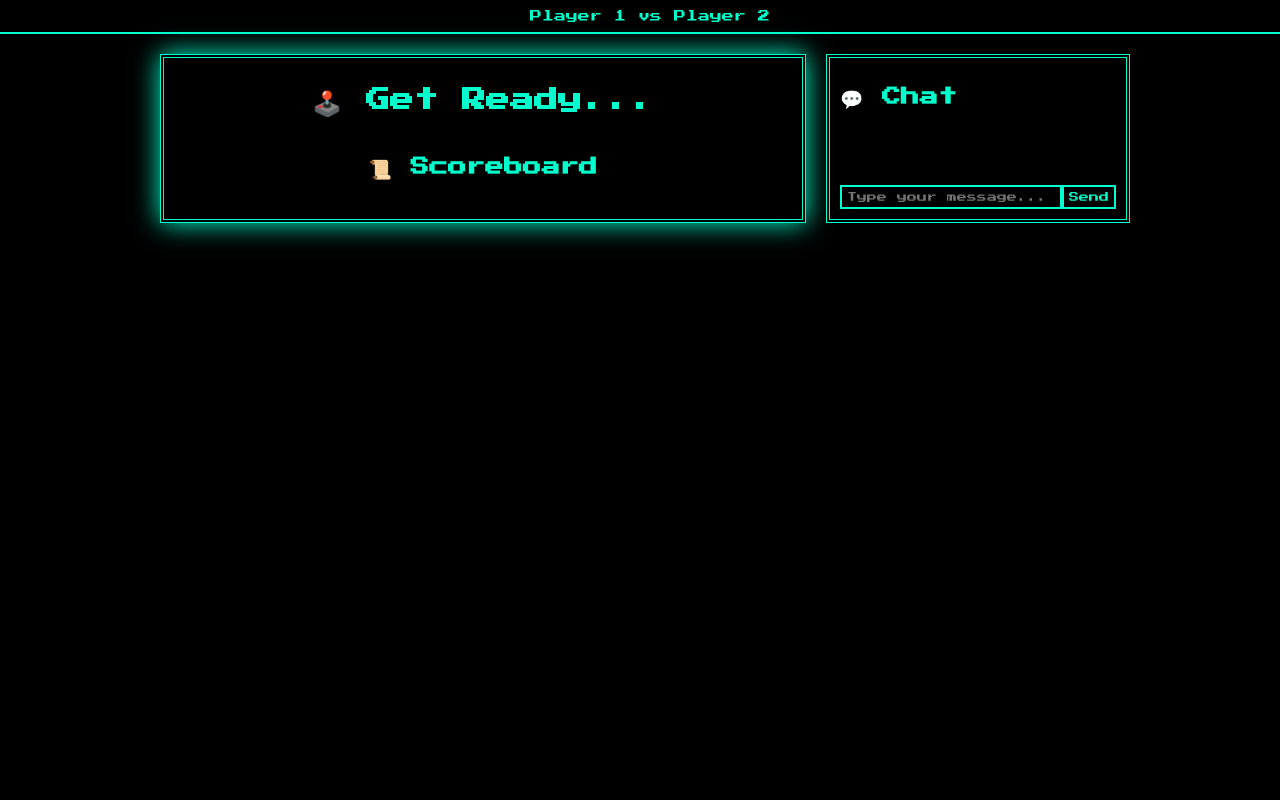
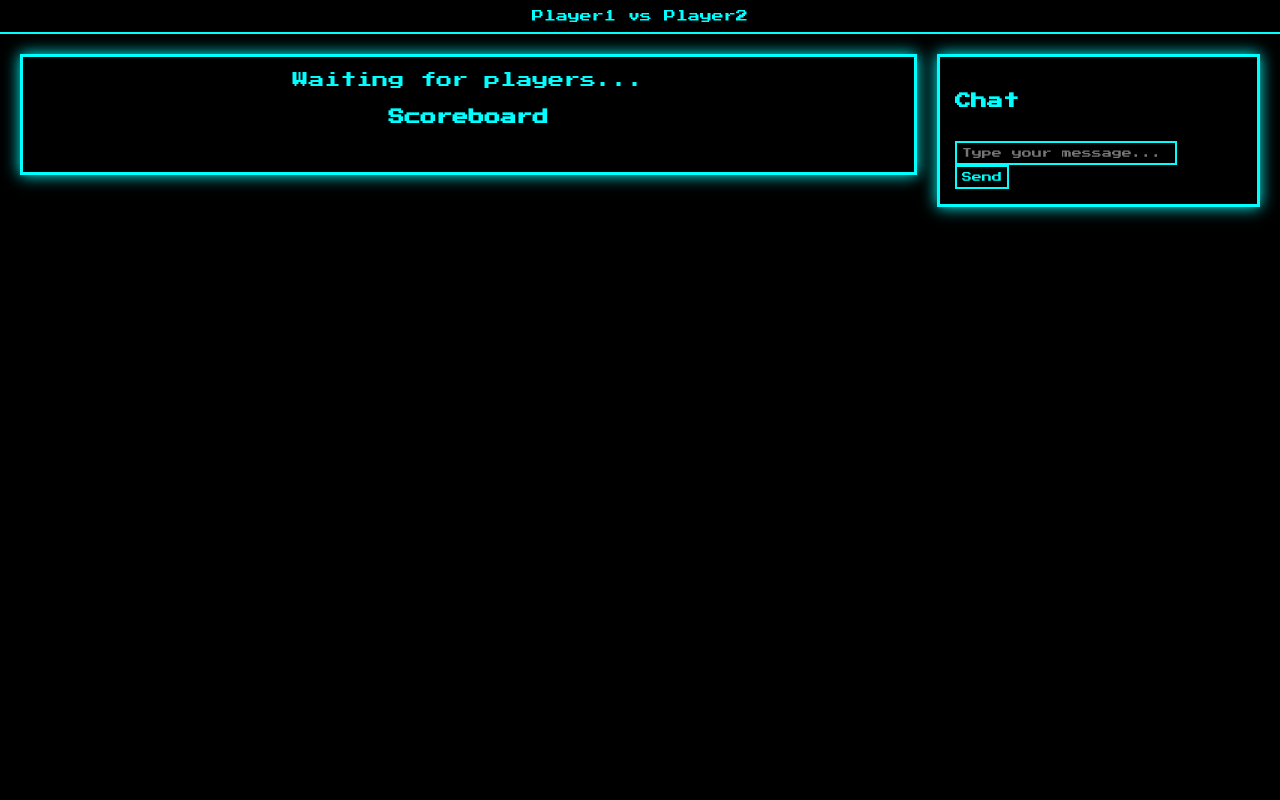
Before and after one commit to Kayyummd/game, a Flask app: page /multiplayer_game.html in a window 1280 px wide. Run offline with Flask 3, Linux system fonts and the light colour scheme; some libraries are stand-ins or nearby versions.

Commit message:
Update multiplayer_game.html

```diff
--- a/cricket_project/templates/multiplayer_game.html
+++ b/cricket_project/templates/multiplayer_game.html
@@ -1,278 +1,200 @@
 <!DOCTYPE html>
 <html lang="en">
 <head>
-  <meta charset="UTF-8" />
-  <title>🎮 Hand Cricket Multiplayer Game</title>
-  <meta name="viewport" content="width=device-width, initial-scale=1.0"/>
+  <meta charset="UTF-8">
+  <title>🎮 Hand Cricket Multiplayer</title>
+  <meta name="viewport" content="width=device-width,initial-scale=1"/>
   <link href="https://fonts.googleapis.com/css2?family=Press+Start+2P&display=swap" rel="stylesheet"/>
   <script src="https://cdn.socket.io/4.7.2/socket.io.min.js"></script>
   <script src="https://cdn.jsdelivr.net/npm/canvas-confetti@1.6.0/dist/confetti.browser.min.js"></script>
   <style>
     html, body {
-      margin: 0;
-      padding: 0;
-      height: 100%;
-      font-family: 'Press Start 2P', cursive;
-      background: black;
-      overflow: hidden;
-      color: #00ffcc;
+      margin:0; padding:0; height:100%;
+      font-family:'Press Start 2P',cursive;
+      background:#000; color:#0ff;
+      overflow:hidden;
     }
-
     .top-bar {
-      width: 100%;
-      padding: 10px;
-      background-color: #000000cc;
-      text-align: center;
-      font-size: 12px;
-      border-bottom: 2px solid #00ffcc;
-      z-index: 10;
-      position: relative;
+      padding:10px; text-align:center; font-size:12px;
+      background:#0008; border-bottom:2px solid #0ff;
     }
-
-    .game-wrapper {
-      display: flex;
-      justify-content: space-between;
-      width: 100%;
-      max-width: 1000px;
-      margin: auto;
-      z-index: 10;
-      position: relative;
+    .container {
+      display:flex; justify-content:center; align-items:flex-start;
+      gap:20px; padding:20px;
     }
-
-    .game-container {
-      flex: 3;
-      display: flex;
-      flex-direction: column;
-      align-items: center;
-      margin: 20px;
-      padding: 10px;
-      background-color: #000000cc;
-      box-shadow: 0 0 25px #00ffcc;
-      border: 4px double #00ffcc;
+    .game, .chat {
+      background:#0008; border:3px solid #0ff; padding:15px;
+      box-shadow:0 0 15px #0ff;
     }
-
-    .chat-box {
-      flex: 1;
-      display: flex;
-      flex-direction: column;
-      margin: 20px 10px 20px 0;
-      padding: 10px;
-      background-color: #000000cc;
-      border: 4px double #00ffcc;
-      max-height: 500px;
+    .game { flex:3; text-align:center; }
+    .chat { flex:1; display:flex; flex-direction:column; max-height:500px; }
+    #history, #chat-messages { overflow-y:auto; font-size:10px; flex:1; margin-bottom:10px; }
+    #history li, #chat-messages div { margin:4px 0; }
+    button, input {
+      font-family:inherit; background:#000; color:#0ff;
+      border:2px solid #0ff; padding:5px; font-size:10px;
     }
-
-    #chat-messages {
-      flex: 1;
-      overflow-y: auto;
-      font-size: 10px;
-      margin-bottom: 10px;
-    }
-
-    #chat-input {
-      display: flex;
-    }
-
-    #chat-input input,
-    #chat-input button,
-    button {
-      font-family: 'Press Start 2P', cursive;
-      background-color: #000;
-      color: #00ffcc;
-      border: 2px solid #00ffcc;
-      padding: 5px;
-      font-size: 10px;
-    }
-
-    #chat-input input {
-      flex: 1;
-    }
-
-    #chat-input button, button {
-      cursor: pointer;
-    }
-
-    button:hover {
-      background-color: #00ffcc;
-      color: #000;
-    }
-
-    #history {
-      max-height: 200px;
-      overflow-y: auto;
-      margin: 10px 0;
-      font-size: 10px;
-      width: 100%;
-    }
-
-    .hidden {
-      display: none;
-    }
-
-    .confetti {
-      position: fixed;
-      top: 0; left: 0;
-      width: 100%;
-      height: 100%;
-      pointer-events: none;
-      z-index: 999;
-    }
+    button:hover, input:focus { background:#0ff; color:#000; }
+    .hidden { display:none; }
+    .confetti { position:fixed; top:0; left:0; width:100%; height:100%; pointer-events:none; z-index:999; }
   </style>
 </head>
 <body>
+  <div class="top-bar" id="top-usernames">Player1 vs Player2</div>
 
-  <!-- Game UI -->
-  <div class="top-bar" id="top-usernames">Player 1 vs Player 2</div>
+  <div class="container">
+    <div class="game">
+      <div id="status">Waiting for players...</div>
 
-  <div class="game-wrapper">
-    <div class="game-container" id="game">
-      <h3 id="target-display" style="margin:10px; display:none;">🎯 Target: --</h3>
-      <h2 id="game-status">🕹️ Get Ready...</h2>
+      <div id="toss" class="hidden">
+        <p>Select Head or Tail</p>
+        <button onclick="doToss('Head')">Head</button>
+        <button onclick="doToss('Tail')">Tail</button>
+      </div>
 
-      <div id="play-buttons" class="hidden">
-        <p>🎯 Choose your number:</p>
+      <div id="batbowl" class="hidden">
+        <p>You won toss! Bat or Bowl?</p>
+        <button onclick="choose('Bat')">Bat</button>
+        <button onclick="choose('Bowl')">Bowl</button>
+      </div>
+
+      <div id="play" class="hidden">
+        <p>Choose a number 0‑5</p>
         <div>
-          <button onclick="playNum(0)">0</button>
-          <button onclick="playNum(1)">1</button>
-          <button onclick="playNum(2)">2</button>
-          <button onclick="playNum(3)">3</button>
-          <button onclick="playNum(4)">4</button>
-          <button onclick="playNum(5)">5</button>
+          <button onclick="play(0)">0</button>
+          <button onclick="play(1)">1</button>
+          <button onclick="play(2)">2</button>
+          <button onclick="play(3)">3</button>
+          <button onclick="play(4)">4</button>
+          <button onclick="play(5)">5</button>
         </div>
       </div>
 
-      <div>
-        <h3>📜 Scoreboard</h3>
-        <ul id="history" style="list-style:none; padding-left:0;"></ul>
-      </div>
+      <h4 id="target" class="hidden">🎯 Target: --</h4>
 
-      <button id="reset-btn" class="hidden">⟲ Reset</button>
+      <h4>Scoreboard</h4>
+      <ul id="history"></ul>
+
+      <button id="reset" class="hidden">Restart Game</button>
       <div class="confetti" id="confetti"></div>
     </div>
 
-    <div class="chat-box">
-      <h3>💬 Chat</h3>
+    <div class="chat">
+      <h4>Chat</h4>
       <div id="chat-messages"></div>
-      <div id="chat-input">
-        <input type="text" id="chatText" placeholder="Type your message..." />
-        <button onclick="sendMessage()">Send</button>
+      <div>
+        <input id="chat-input" placeholder="Type your message..."/>
+        <button onclick="sendChat()">Send</button>
       </div>
     </div>
   </div>
 
-  <!-- Game Logic -->
   <script>
     const socket = io();
-    const room = new URLSearchParams(window.location.search).get('room');
-    const username = new URLSearchParams(window.location.search).get('username');
-    let opponent = 'Opponent';
-    let mySocketId = null;
-    let isBatting = false;
-    let isMyTurn = false;
-    let myScore = 0;
-    let target = null;
-    let history = [];
+    const params = new URLSearchParams(location.search);
+    const room = params.get('room');
+    const username = params.get('username') || 'Player';
+    let myId, battingSid;
 
+    // Join room
     socket.on('connect', () => {
-      mySocketId = socket.id;
-      socket.emit('join_room', { room, username });
+      myId = socket.id;
+      socket.emit('join_room', {room, username});
     });
 
-    socket.on('usernames', data => {
-      const { player1, player2 } = data;
-      document.getElementById("top-usernames").innerText = `${player1} vs ${player2}`;
-      opponent = (username === player1) ? player2 : player1;
+    // Update usernames
+    socket.on('usernames', ({player1,player2})=>{
+      document.getElementById('top-usernames').textContent = `${player1} vs ${player2}`;
+      document.getElementById('status').textContent = 'Waiting for toss...';
+      document.getElementById('toss').classList.remove('hidden');
     });
 
-    socket.on('start_game', data => {
-      isBatting = data.batting_sid === mySocketId;
-      isMyTurn = isBatting;
-      document.getElementById('game-status').innerText = isBatting ? "You're Batting" : "You're Bowling";
-      document.getElementById('play-buttons').classList.remove('hidden');
+    // Toss result
+    function doToss(choice){ socket.emit('toss_choice',{room,choice}); }
+    socket.on('toss_result', data => {
+      const won = (data.winner==='host' && myId===socket.id) || (data.winner==='guest' && myId!==socket.id);
+      document.getElementById('toss').classList.add('hidden');
+      document.getElementById('status').textContent = `Toss: ${data.result}. ${won?'You':'Opponent'} won.`;
+      if(won) document.getElementById('batbowl').classList.remove('hidden');
     });
 
-    function playNum(n) {
-      if (!isMyTurn) return;
-      socket.emit('play_move', { room, move: n });
-      isMyTurn = false;
-      document.getElementById('play-buttons').classList.add('hidden');
-      document.getElementById('game-status').innerText = "Waiting for opponent...";
+    // Bat or bowl
+    function choose(choice){ socket.emit('bat_bowl_choice',{room,choice}); }
+    socket.on('game_start', data => {
+      battingSid = data.bat_first_sid;
+      document.getElementById('batbowl').classList.add('hidden');
+      document.getElementById('status').textContent = 'Game started!';
+      showPlay();
+    });
+
+    // Show play buttons
+    function showPlay(){
+      document.getElementById('play').classList.remove('hidden');
+      document.getElementById('status').textContent = (myId===battingSid)?'You are batting':'You are bowling';
     }
 
+    // Play number
+    function play(n){
+      socket.emit('player_move',{room,move:n});
+      document.getElementById('play').classList.add('hidden');
+      document.getElementById('status').textContent = 'Waiting for opponent...';
+    }
+
+    // Handle rounds & results
     socket.on('round_result', data => {
-      const { moves, result, runs, out, turn, inning, winner, target_score } = data;
-      const myMove = moves[mySocketId];
-      const otherId = Object.keys(moves).find(id => id !== mySocketId);
-      const oppMove = moves[otherId];
+      const {moves,type, scores, target: tgt} = data;
+      const other = Object.keys(moves).find(id=>id!==myId);
+      const myMove = moves[myId], hisMove = moves[other];
+      const out = type==='out';
+      let line = `You:${myMove} Opp:${hisMove} ${out?'— OUT!':''}`;
+      if(scores){
+        line += ` | Score: ${scores[myId]||(0)}`;
+      }
+      const li = document.createElement('li'); li.textContent=line;
+      document.getElementById('history').appendChild(li);
 
-      let msg = `You: ${myMove} | ${opponent}: ${oppMove}`;
-      if (out) msg += " — OUT!";
-      if (runs !== undefined && !out && isBatting) {
-        myScore += runs;
-        msg += ` +${runs} runs`;
+      if(tgt!==undefined){
+        document.getElementById('target').classList.remove('hidden');
+        document.getElementById('target').textContent=`🎯 Target: ${tgt}`;
       }
 
-      history.push(msg);
-      document.getElementById('history').innerHTML = history.map(m => `<li>${m}</li>`).join('');
-
-      if (target_score !== undefined) {
-        target = target_score;
-        document.getElementById("target-display").style.display = "block";
-        document.getElementById("target-display").innerText = `🎯 Target: ${target}`;
-      }
-
-      if (winner) {
-        document.getElementById('game-status').innerText = (winner === username) ? "🎉 You Win!" : "💀 You Lose!";
-        document.getElementById('reset-btn').classList.remove('hidden');
-        if (winner === username) confettiEffect();
+      if(data.game_over){
+        endGame(data.winner_sid===myId);
       } else {
-        isMyTurn = (turn === mySocketId);
-        document.getElementById('play-buttons').classList.toggle('hidden', !isMyTurn);
-        document.getElementById('game-status').innerText = isMyTurn
-          ? (isBatting ? "You're Batting" : "You're Bowling")
-          : "Waiting for opponent...";
+        showPlay();
       }
     });
 
-    document.getElementById('reset-btn').onclick = () => {
-      location.reload();
-    };
-
-    // Chat
-    function sendMessage() {
-      const msg = document.getElementById("chatText").value;
-      if (msg.trim()) {
-        socket.emit("chat", { room, user: username, message: msg });
-        document.getElementById("chatText").value = "";
-      }
+    // Handle final game over
+    function endGame(win){
+      document.getElementById('status').textContent = win ? '🎉 You Win!' : '💀 You Lose!';
+      document.getElementById('reset').classList.remove('hidden');
+      if(win) playConfetti();
     }
 
-    socket.on("chat", data => {
-      const div = document.createElement("div");
-      div.innerText = `${data.user}: ${data.message}`;
-      document.getElementById("chat-messages").appendChild(div);
-      document.getElementById("chat-messages").scrollTop = document.getElementById("chat-messages").scrollHeight;
+    document.getElementById('reset').onclick = ()=>location.reload();
+
+    // Chat functionality
+    function sendChat(){
+      const msg = document.getElementById('chat-input').value.trim();
+      if(!msg) return;
+      socket.emit('send_message',{room,user:username,message:msg});
+      document.getElementById('chat-input').value='';
+    }
+
+    socket.on('receive_message', data=>{
+      const div = document.createElement('div');
+      div.textContent = `${data.username}: ${data.message}`;
+      document.getElementById('chat-messages').appendChild(div);
+      document.getElementById('chat-messages').scrollTop = document.getElementById('chat-messages').scrollHeight;
     });
 
-    function confettiEffect() {
-      const duration = 2 * 1000;
-      const end = Date.now() + duration;
-      (function frame() {
-        confetti({
-          particleCount: 3,
-          angle: 60,
-          spread: 55,
-          origin: { x: 0 }
-        });
-        confetti({
-          particleCount: 3,
-          angle: 120,
-          spread: 55,
-          origin: { x: 1 }
-        });
-        if (Date.now() < end) {
-          requestAnimationFrame(frame);
-        }
+    // Confetti
+    function playConfetti(){
+      const end = Date.now()+2000;
+      (function f(){
+        confetti({startVelocity:30,spread:360,particleCount:10,origin:{x:Math.random(),y:Math.random()}});
+        if(Date.now()<end) requestAnimationFrame(f);
       })();
     }
   </script>
```
